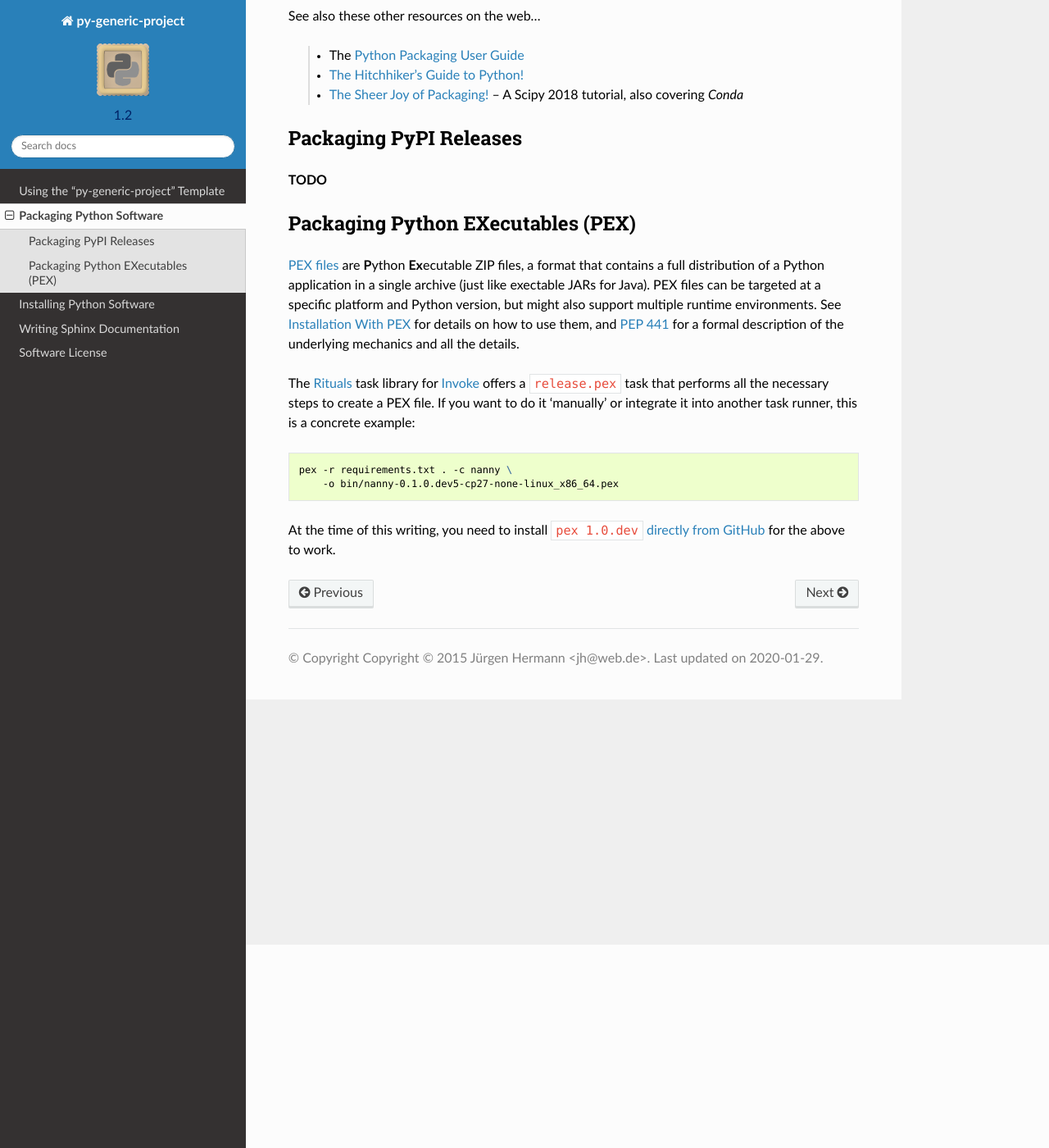
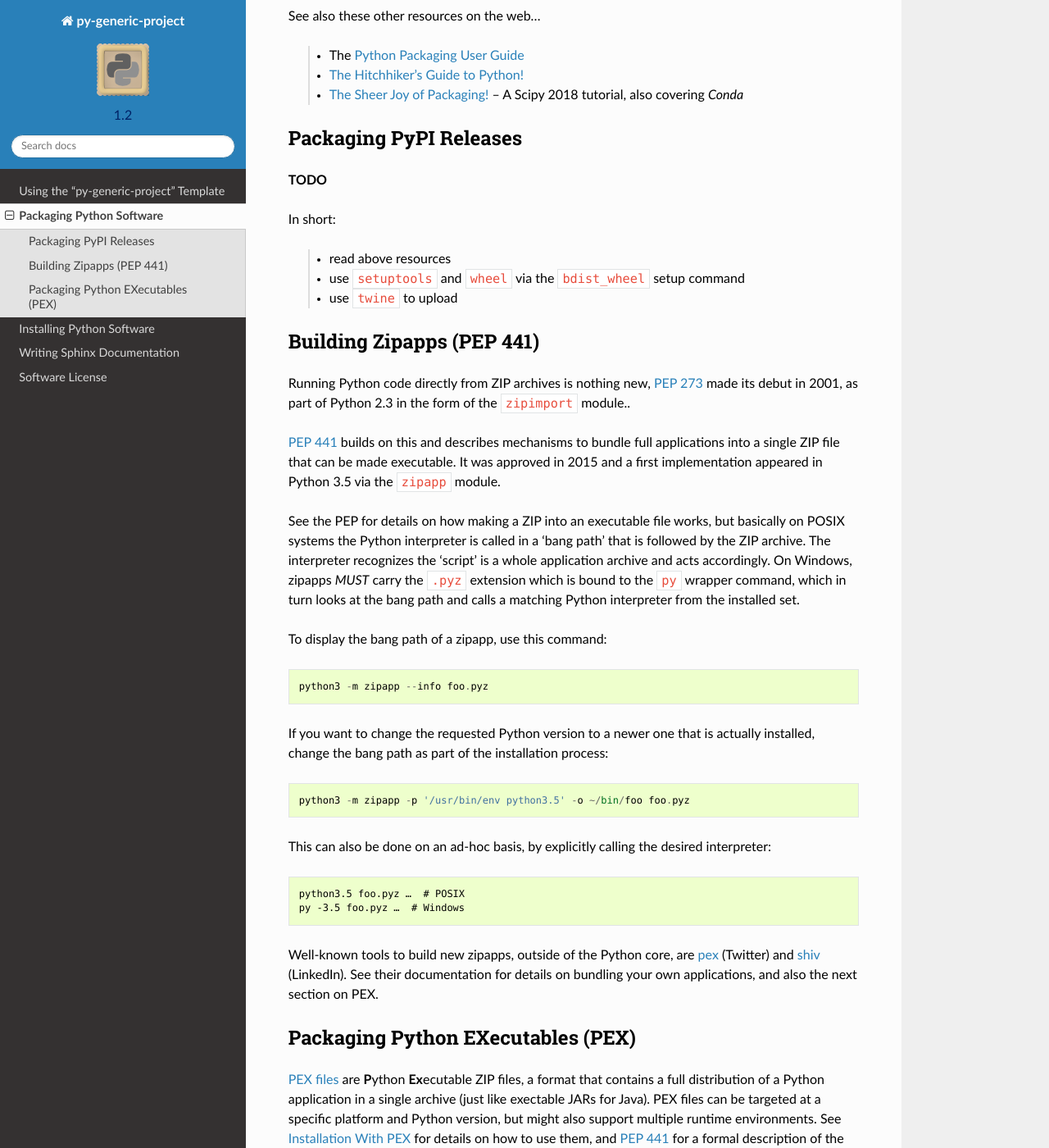
Before and after one commit to Springerle/py-generic-project, a Sphinx documentation site: the page built from docs/packaging.rst, in a window 1280 px wide and 1400 px high, scrolled down 248 px. Shown: the whole window at 82% size. Built offline with Sphinx 7.4.7 and the Read the Docs theme 2.0.0, drawn with Linux system fonts in a browser that asks for light colours.

Commit message:
docs: Building Zipapps (PEP 441)

```diff
--- a/docs/packaging.rst
+++ b/docs/packaging.rst
@@ -40,6 +40,53 @@ Packaging PyPI Releases
 
 **TODO**
 
+In short:
+
+  * read above resources
+  * use ``setuptools`` and ``wheel`` via the ``bdist_wheel`` setup command
+  * use ``twine`` to upload
+
+
+
+Building Zipapps (PEP 441)
+--------------------------
+
+Running Python code directly from ZIP archives is nothing new,
+`PEP 273 <https://www.python.org/dev/peps/pep-0273/>`_ made its debut in 2001,
+as part of Python 2.3 in the form of the ``zipimport`` module..
+
+`PEP 441 <https://www.python.org/dev/peps/pep-0441/>`_ builds on this and
+describes mechanisms to bundle full applications into a single ZIP file
+that can be made executable.
+It was approved in 2015 and a first implementation appeared in Python 3.5 via the ``zipapp`` module.
+
+See the PEP for details on how making a ZIP into an executable file works,
+but basically on POSIX systems the Python interpreter is called in a ‘bang path’
+that is followed by the ZIP archive. The interpreter recognizes the ‘script’
+is a whole application archive and acts accordingly.
+On Windows, zipapps *MUST* carry the ``.pyz`` extension which is bound to the ``py`` wrapper command,
+which in turn looks at the bang path and calls a matching Python interpreter from the installed set.
+
+To display the bang path of a zipapp, use this command::
+
+    python3 -m zipapp --info foo.pyz
+
+If you want to change the requested Python version to a newer one that is actually installed,
+change the bang path as part of the installation process::
+
+    python3 -m zipapp -p '/usr/bin/env python3.5' -o ~/bin/foo foo.pyz
+
+This can also be done on an ad-hoc basis, by explicitly calling the desired interpreter::
+
+    python3.5 foo.pyz …  # POSIX
+    py -3.5 foo.pyz …  # Windows
+
+Well-known tools to build new zipapps, outside of the Python core, are
+`pex <https://github.com/pantsbuild/pex>`_ (Twitter) and
+`shiv <https://github.com/linkedin/shiv>`_ (LinkedIn).
+See their documentation for details on bundling your own applications,
+and also the next section on PEX.
+
 
 Packaging Python EXecutables (PEX)
 ----------------------------------
```
